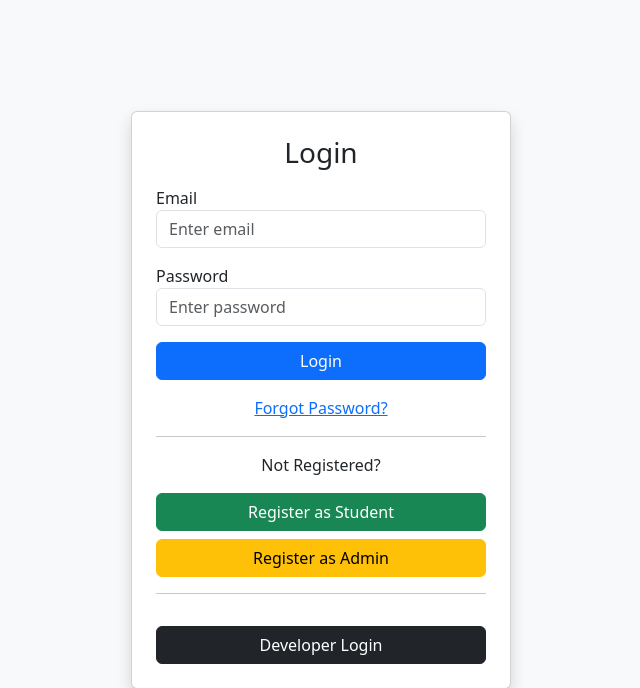
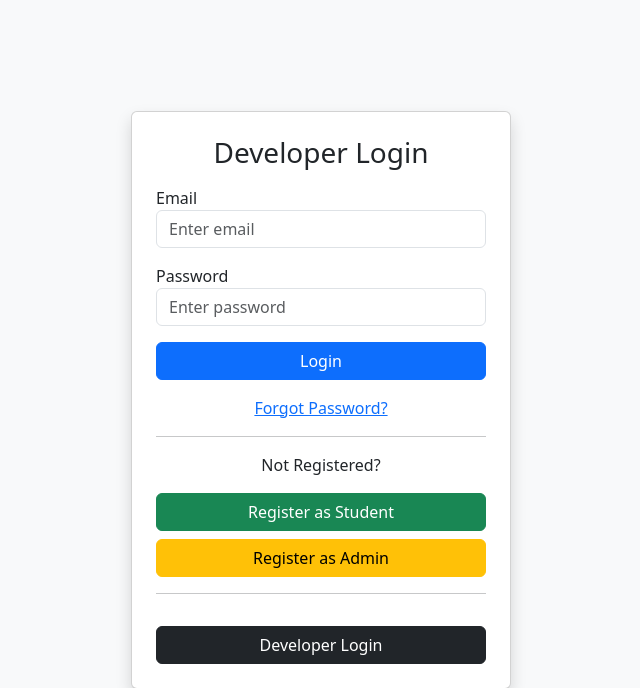
Before and after one commit to mdfaiyaj/leave-management-student-attendance-systems-, a Flask app: page /login?mode=developer in a window 1280 px wide. Shown: the top 688 px of the page, without its empty margins (319-959 px from the left). Run offline with Flask 3, Linux system fonts and the light colour scheme.

Commit message:
Update login.html

```diff
--- a/templates/login.html
+++ b/templates/login.html
@@ -13,7 +13,11 @@
 <div class="container d-flex justify-content-center align-items-center" style="height: 100vh;">
     <div class="card shadow p-4" style="width: 380px;">
 
-        <h3 class="text-center mb-3">Login</h3>
+        {% if developer_mode %}
+    <h3 class="text-center mb-3">Developer Login</h3>
+{% else %}
+    <h3 class="text-center mb-3">Login</h3>
+{% endif %}
 
         <!-- Flash messages -->
         {% with messages = get_flashed_messages(with_categories=true) %}
```
